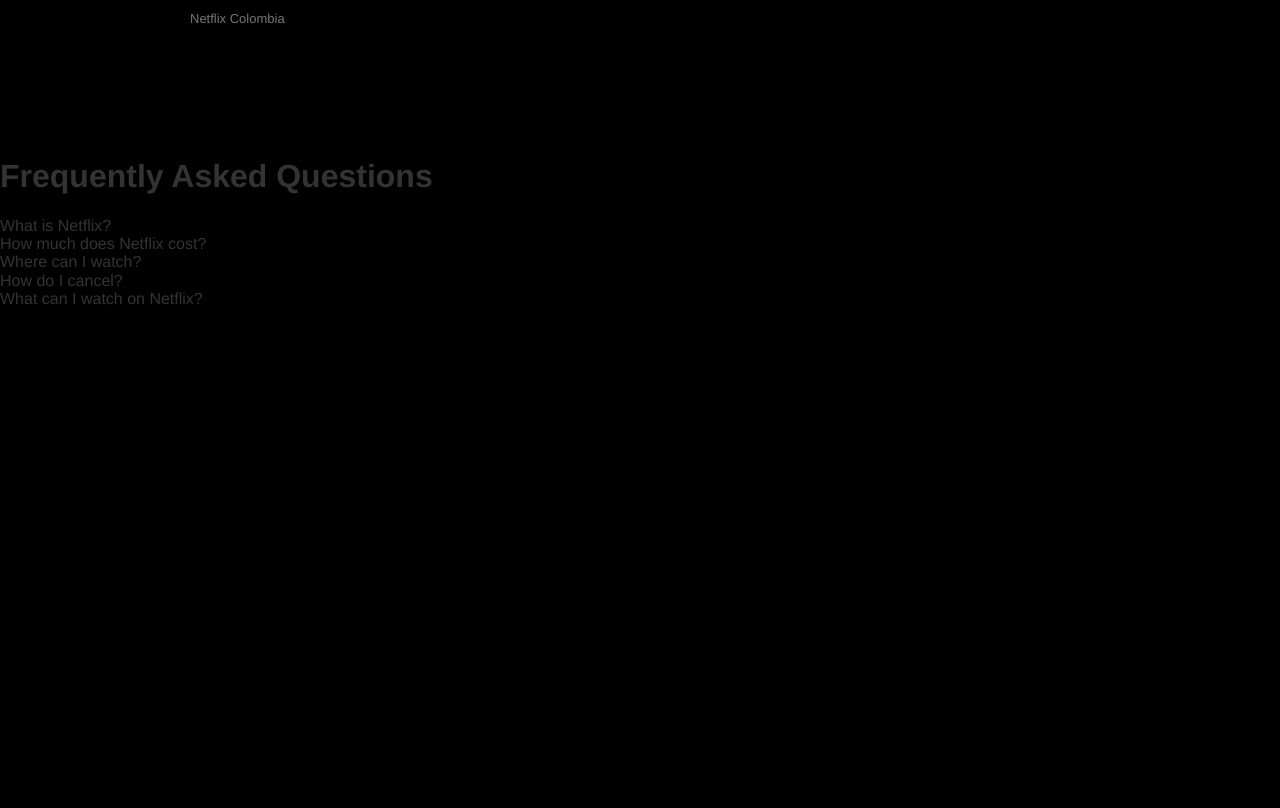
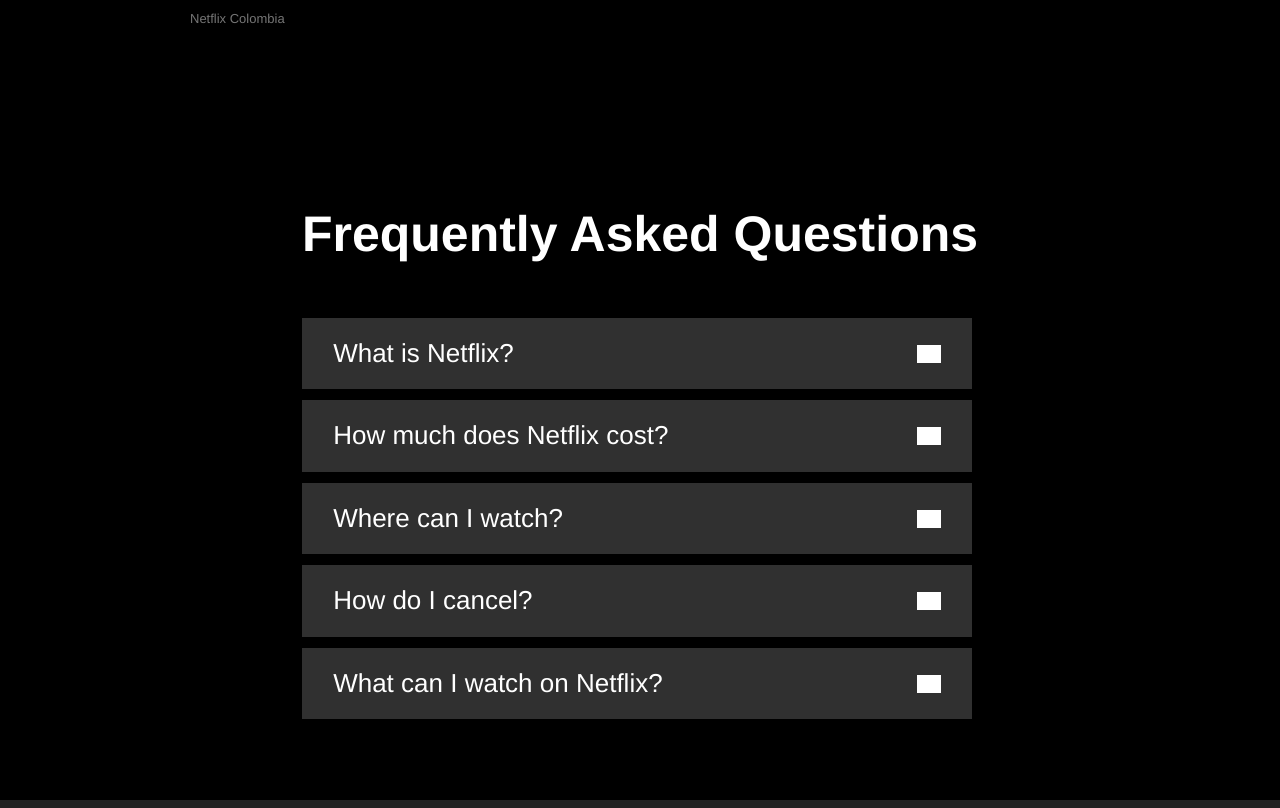
Before and after one commit to hectorlopezv/netflixv2-clone-ts, a React (Create React App) app: page / in a window 1280 px wide. Shown: the part 1540-2348 px from the top of the page. Before the commit the page ends 1849 px from the top, so only its background shows below. Built offline with nearby package versions, Linux system fonts and the light colour scheme; grey boxes are pictures that could not be loaded.

Commit message:
usser-select first of type, grid, filter(brigthness inver)

```diff
--- a/src/components/Accordion/index.tsx
+++ b/src/components/Accordion/index.tsx
@@ -1,5 +1,5 @@
 import React, {useState, useContext, createContext} from 'react'
-import {Container, Title, Frame, Item, Header, Body} from './styles/Accordion';
+import {Container, Title, Frame, Item, Header, Body, Inner} from './styles/Accordion';
 
 
 const ToogleContext = createContext<{ToogleShow:any, setToogleShow:any}>({ToogleShow: false, setToogleShow: () => {}});
@@ -10,7 +10,9 @@
 const Accordion: React.FC<AccordionProps> = ({children, ...props}) => {
     return (
         <Container {...props}>
-            {children}
+            <Inner>
+              {children}
+            </Inner>
         </Container>
      );
 }
@@ -57,12 +59,17 @@
 export interface Accordion_HeaderProps {
 
 }
-
+ /*<pre>{JSON.stringify(ToogleShow, null, 2)} </pre>*/
 export const Accordion_Header: React.FC<Accordion_HeaderProps> = ({children, ...props}) => {
-    const {setToogleShow} = useContext<{ToogleShow:any, setToogleShow: any}>(ToogleContext);
+    const {ToogleShow, setToogleShow} = useContext<{ToogleShow:any, setToogleShow: any}>(ToogleContext);
 
     return (
-        <Header onClick={() => setToogleShow((latest: boolean) => !latest)} {...props}>{children}</Header>
+        <Header onClick={() => setToogleShow((latest: boolean) => !latest)} {...props}>
+            {children}
+            {ToogleShow ? (<img src="images/icons/close-slim.png" alt="Close" />):
+                (<img src="images/icons/add.png" alt="Close" />)
+            }
+        </Header>
     );
 }
 
--- a/src/components/Accordion/styles/Accordion.tsx
+++ b/src/components/Accordion/styles/Accordion.tsx
@@ -1,27 +1,88 @@
 import styled from 'styled-components/macro';
 
 export const Container = styled.div`
+    display: flex;
+    border-bottom: 8px solid #222;
+`;
 
+export const Inner = styled.div`
+    display: flex;
+    padding: 70px 45px;
+    flex-direction: column;
+    max-width: 815px;
+    margin: auto;
 `;
 
 export const Item = styled.div`
+    color: white;
+    margin-bottom: 10px;
+    max-width: 670px;
+
+    &:first-of-type {
+        margin-top: 3em;
+    }
 `;
 
 export const Header = styled.div`
+    display: flex;
+    justify-content: space-between;
+    cursor: pointer;
+    margin-bottom: 1px;
+    font-size: 26px;
+    font-weight: normal;
+    background: #303030;
+    padding: 0.8em 1.2em 0.8em 1.2em;
+    user-select: none;
+    align-items: center;
+
+    img {
+        filter: brightness(0) invert(1);
+        width: 24px;
+        user-select: none;
+            @media (max-width: 600px) {
+                width: 16px;
+            }
+    }
+
+    @media (max-width: 600px) {
+        font-size: 16px;
+    }
 
 `;
 
 export const Body = styled.div`
+    max-height: 1200px;
+    transition: max-height 0.25s cubic-bezier(0.5, 0, 0.1, 1);
+    font-size: 26px;
+    font-weight: normal;
+    line-height: normal;
+    background: #303030;
+    padding: 0.8em 2.2em 0.8em 1.2em;
+    white-space: pre-wrap;
+    user-select: none;
+
+    @media(max-width: 600px){
+        font-size: 16px;
+        line-height: 22px;
+    }
 `;
 
 export const Frame = styled.div`
+    margin-bottom: 40px;
 `;
 
-export const Inner = styled.div`
-`;
+
 
 export const Title = styled.h1`
-
+    font-size: 50px;
+    line-height: 1.1;
+    margin-top: 0;
+    margin-bottom: 8px;
+    color: white;
+    text-align: center;
+    @media (max-width: 600px) {
+    font-size: 35px;
+    }
 `;
 
 
```
Also changed, not shown: 1 other file (tests, documents, lock files or other folders).
